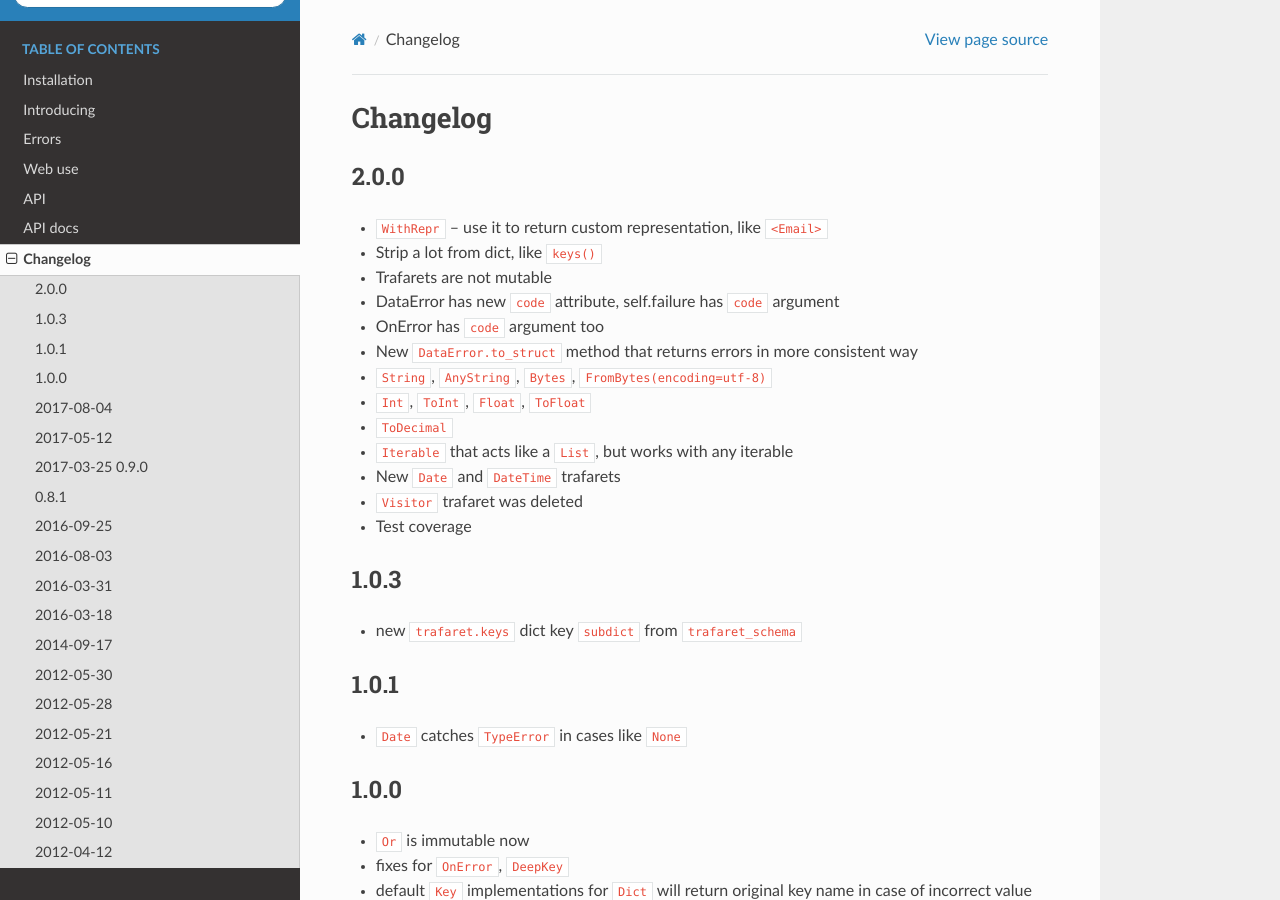
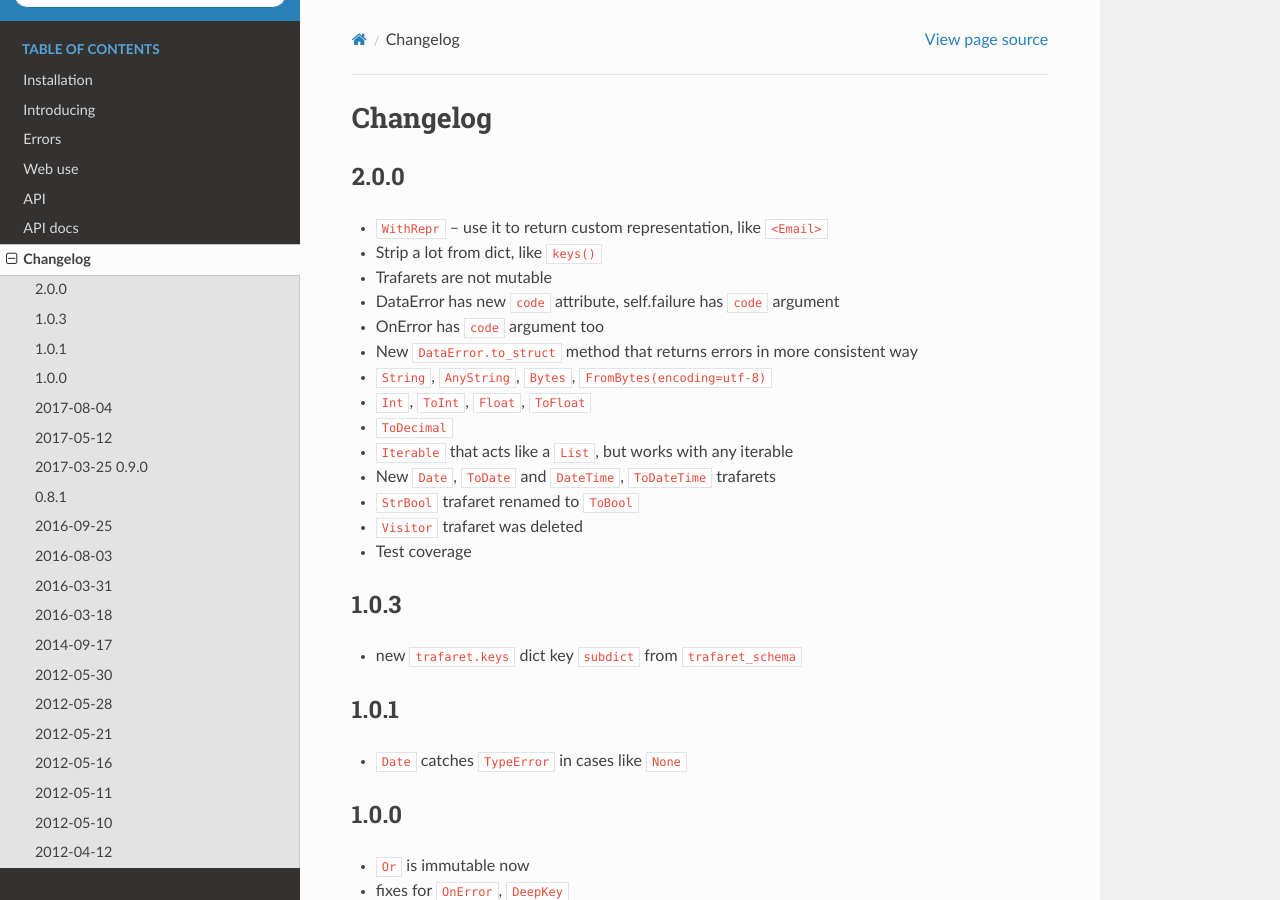
Before and after one commit to Deepwalker/trafaret, a Sphinx documentation site: the page built from docs/changelog.rst, in a window 1280 px wide and 900 px high. Built offline with Sphinx 7.4.7 and the Read the Docs theme 2.0.0, drawn with Linux system fonts in a browser that asks for light colours.

Commit message:
Update changelog

```diff
--- a/docs/changelog.rst
+++ b/docs/changelog.rst
@@ -14,7 +14,8 @@ Changelog
 - ``Int``, ``ToInt``, ``Float``, ``ToFloat``
 - ``ToDecimal``
 - ``Iterable`` that acts like a ``List``, but works with any iterable
-- New ``Date`` and ``DateTime`` trafarets
+- New ``Date``, ``ToDate`` and ``DateTime``, ``ToDateTime`` trafarets
+- ``StrBool`` trafaret renamed to ``ToBool``
 - ``Visitor`` trafaret was deleted
 - Test coverage
 
```
